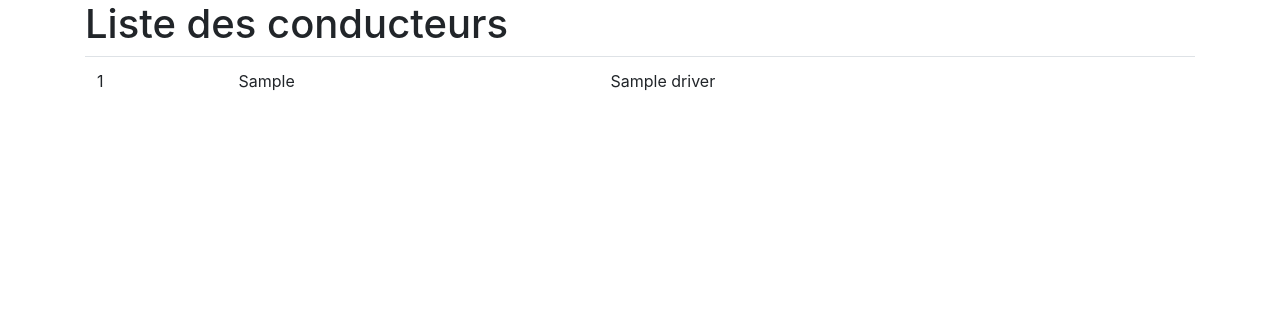
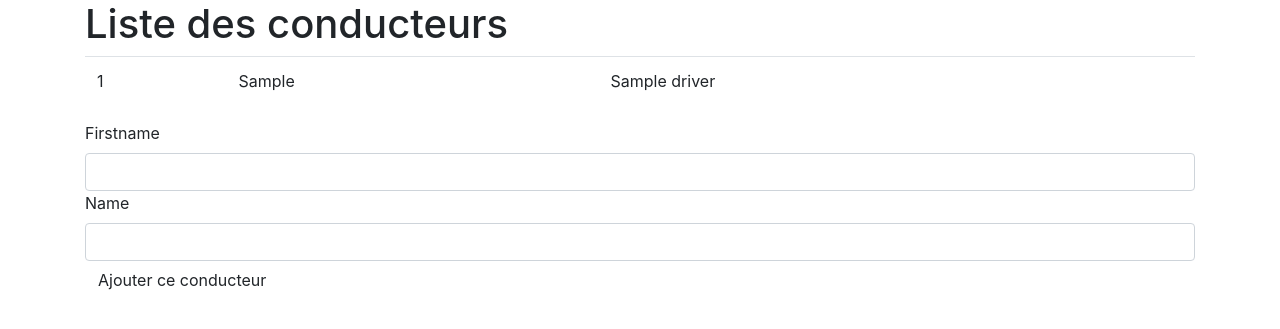
Before and after one commit to cda-cambrai/php-oo, a PHP site: page / in a window 1280 px wide. Shown: the part 56-385 px from the top of the page. Run offline with PHP 8.4, Linux system fonts and the light colour scheme; tables that the repository leaves empty hold one stand-in row (values such as "Sample post").

Commit message:
Form conducteur

```diff
--- a/11-tp/public/index.php
+++ b/11-tp/public/index.php
@@ -10,6 +10,16 @@ spl_autoload_register(function ($class) {
     require_once '../src/'.$class.'.php';
 });
 
+// On va récupèrer la page qui est appelée
+$controller = $_GET['controller'] ?? 'driver';
+$action = $_GET['action'] ?? 'list';
+
+// On va aiguiller vers la bonne page
 // Accès à la page index.php?controller=driver&action=list
-$driverController = new Controller\DriverController();
-$driverController->list();
+
+// ucfirst($controller) devient Driver
+$controllerClassName = 'Controller\\'.ucfirst($controller).'Controller';
+$driverController = new $controllerClassName();
+
+// $action est remplacé par list() ou create()
+$driverController->$action();
--- a/11-tp/src/Controller/DriverController.php
+++ b/11-tp/src/Controller/DriverController.php
@@ -12,11 +12,23 @@ class DriverController
         $manager = new DriverManager();
         $drivers = $manager->getList();
 
+        // On crée le formulaire pour pouvoir l'afficher sur cette page
+        $form = new \Form($_POST);
+        $validation = new \Validation($form);
+        $validation->name('firstname')->min(8)->required();
+        $validation->name('name')->required();
+
+        // Ajouter le chauffeur en BDD si le formulaire est
+        // soumis et qu'il n'y a pas d'erreurs
+        if ($form->isSubmit() && empty($validation->getErrors())) {
+            var_dump($form->getData());
+        }
+
         // Le controller appelle la vue et donc l'affiche (HTML)
         include '../templates/driver/list.html.php';
     }
 
     public function create() {
-
+        echo 'TOTO';
     }
 }
--- /dev/null
+++ b/11-tp/src/Form.php
@@ -0,0 +1,90 @@
+<?php
+
+class Form {
+    /**
+     * Contient tous les champs du formulaire
+     */
+    private $fields = [];
+
+    /**
+     * Contient toutes les données du formulaire
+     */
+    private $data = [];
+
+    public function __construct($data = []) {
+        $this->data = $data;
+    }
+
+    /**
+     * Permet de définir un champ dans mon formulaire
+     */
+    public function input($name, $type = 'text') {
+        $this->fields[] = $name;
+        // On génère le label au format Email pour le name email
+        $label = ucfirst($name);
+        // On récupère la valeur avec getData
+        $value = $this->getData($name);
+
+        return "
+            <label for=\"$name\">$label</label>
+            <input type=\"$type\" name=\"$name\" id=\"$name\" class=\"form-control\" value=\"$value\">
+        ";
+    }
+
+    public function select($name, $values) {
+        $this->fields[] = $name;
+        // On génère le label au format Email pour le name email
+        $label = ucfirst($name);
+        // On récupère la valeur avec getData
+        $selected = $this->getData($name);
+        // On génère les options du select
+        $options = '';
+        foreach ($values as $value) {
+            $options .= "<option value=\"$value\">$value</option>";
+        }
+
+        return "
+            <label for=\"$name\">$label</label>
+            <select name=\"$name\" id=\"$name\" class=\"form-control\">
+                $options
+            </select>
+        ";
+    }
+
+    public function textarea($name) {
+        $this->fields[] = $name;
+        // On génère le label au format Email pour le name email
+        $label = ucfirst($name);
+        // On récupère la valeur avec getData
+        $value = $this->getData($name);
+
+        return "
+            <label for=\"$name\">$label</label>
+            <textarea name=\"$name\" id=\"$name\" class=\"form-control\">$value</textarea>
+        ";
+    }
+
+    public function button($name) {
+        return "<button class=\"btn btn-primary\">$name</button>";
+    }
+
+    /**
+     * Permet de vérifier si le formulaire a été soumis ou non
+     */
+    public function isSubmit() {
+        return !empty($_POST);
+    }
+
+    /**
+     * Permet de récupérer les données du formulaire.
+     * On peut aussi récupèrer UNE SEULE donnée si on le souhaite avec le paramètre
+     */
+    public function getData($key = null) {
+        if ($key !== null) {
+            // Si $key existe dans $_POST, on renvoie la valeur sinon on renvoie null
+            return $this->data[$key] ?? null;
+        }
+
+        return $this->data;
+    }
+}
--- /dev/null
+++ b/11-tp/src/Validation.php
@@ -0,0 +1,55 @@
+<?php
+
+/**
+ * Cette classe permet de valider des champs dans un
+ * formulaire
+ */
+class Validation {
+    private $form;
+    private $name;
+    private $errors = [];
+
+    public function __construct($form) {
+        $this->form = $form;
+    }
+
+    public function name($name) {
+        $this->name = $name;
+
+        return $this;
+    }
+
+    public function required() {
+        // Attention, on vérifie que ce soit strictement égal à "chaine vide"
+        // null correspond à un champ non rempli
+        if ($this->form->getData($this->name) === '') {
+            $this->errors[$this->name] = 'Le champ '.$this->name.' est vide';
+        }
+
+        return $this;
+    }
+
+    public function min($length) {
+        // $field est $_POST['message']
+        $field = $this->form->getData($this->name);
+
+        // Si $field est null, on ne fait pas la vérif car il n'est pas encore soumis
+        if (strlen($field) < $length && $field !== null) {
+            $this->errors[$this->name] = 'Le champ '.$this->name.' doit faire '.$length.' caractères';
+        }
+
+        return $this;
+    }
+
+    public function getErrors() {
+        return $this->errors;
+    }
+
+    public function getError($key) {
+        $error = $this->errors[$key] ?? null;
+
+        if ($error !== null) {
+            return "<p class=\"text-danger\">$error</p>";
+        }
+    }
+}
--- a/11-tp/templates/driver/list.html.php
+++ b/11-tp/templates/driver/list.html.php
@@ -13,6 +13,14 @@ require '../templates/header.html.php'; ?>
                 </tr>
             <?php } ?>
         </table>
+
+        <form method="post" action="index.php?controller=driver&action=list">
+            <?= $form->input('firstname'); ?>
+            <?= $validation->getError('firstname'); ?>
+            <?= $form->input('name'); ?>
+            <?= $validation->getError('name'); ?>
+            <button class="btn">Ajouter ce conducteur</button>
+        </form>
     </div>
 
 <?php require '../templates/footer.html.php'; ?>
```
